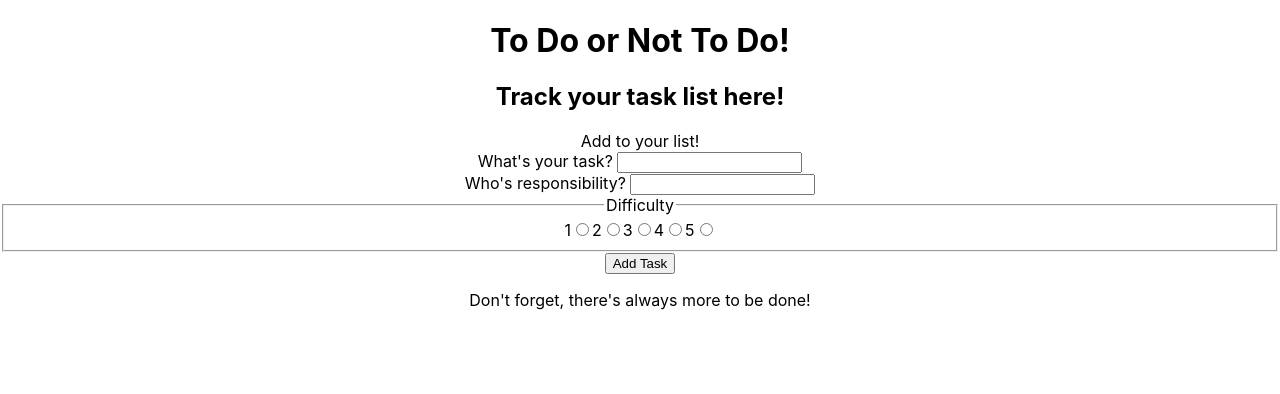
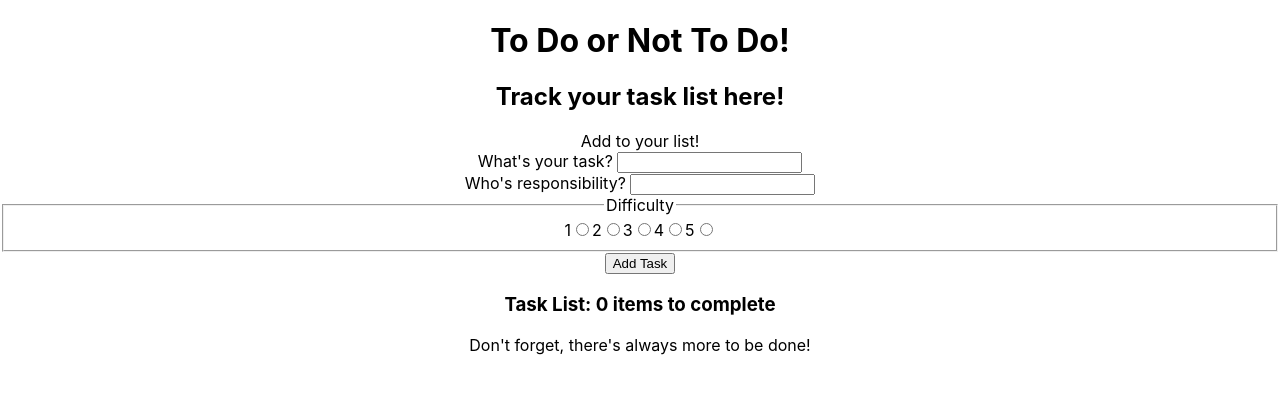
Before and after one commit to cnickels21/ReactToDoWeekEight, a React (Create React App) app in the folder reacttodoweekeight/: page / in a window 1280 px wide. Shown: the top 394 px of the page. Built offline with nearby package versions, Linux system fonts and the light colour scheme.

Commit message:
task list created with initial count of 0

```diff
--- a/reacttodoweekeight/src/components/main/index.js
+++ b/reacttodoweekeight/src/components/main/index.js
@@ -1,6 +1,8 @@
-import React from 'react';
+import React, { useState } from 'react';
 
 export default function Main(props) {
+    const { taskCount = 0 } = props;
+    let [count, setCount] = useState(taskCount);
 
     return (
         <main>
@@ -29,6 +31,12 @@ export default function Main(props) {
                 </fieldset>
                 <button type="submit">Add Task</button>
             </form>
+            <div id="task-list">
+                <h3>Task List: {count} items to complete</h3>
+                <ul>
+
+                </ul>
+            </div>
         </main>
     )
 }
```
